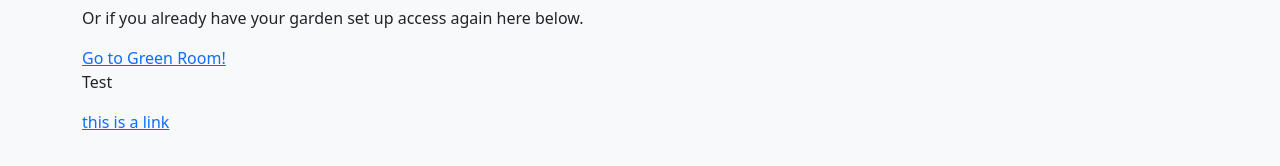
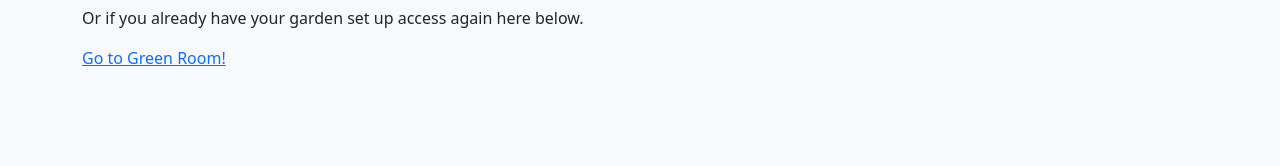
Before and after one commit to hseiji/green-room-app, a React (Vite) app: page / in a window 1280 px wide. Shown: the part 226-392 px from the top of the page. Built offline with nearby package versions, Linux system fonts and the light colour scheme.

Commit message:
use NavLink instead

```diff
--- a/src/pages/Home.tsx
+++ b/src/pages/Home.tsx
@@ -5,16 +5,13 @@
     <>
       <h1>Home</h1>
       <p>Let's build our garden in our Green Room! =)</p>
-      <a href="/plants">Build here!</a>
+      <NavLink to="/plants">Build here!</NavLink>
       <p>
         This app is still in progress. But you can play around adding and
         removing plants to your room.
       </p>
       <p>Or if you already have your garden set up access again here below.</p>
-      <a href="/groom">Go to Green Room!</a>
-
-      <p>Test</p>
-      <NavLink to="/plants">this is a link</NavLink>
+      <NavLink to="/groom">Go to Green Room!</NavLink>
     </>
   )
 }
```
